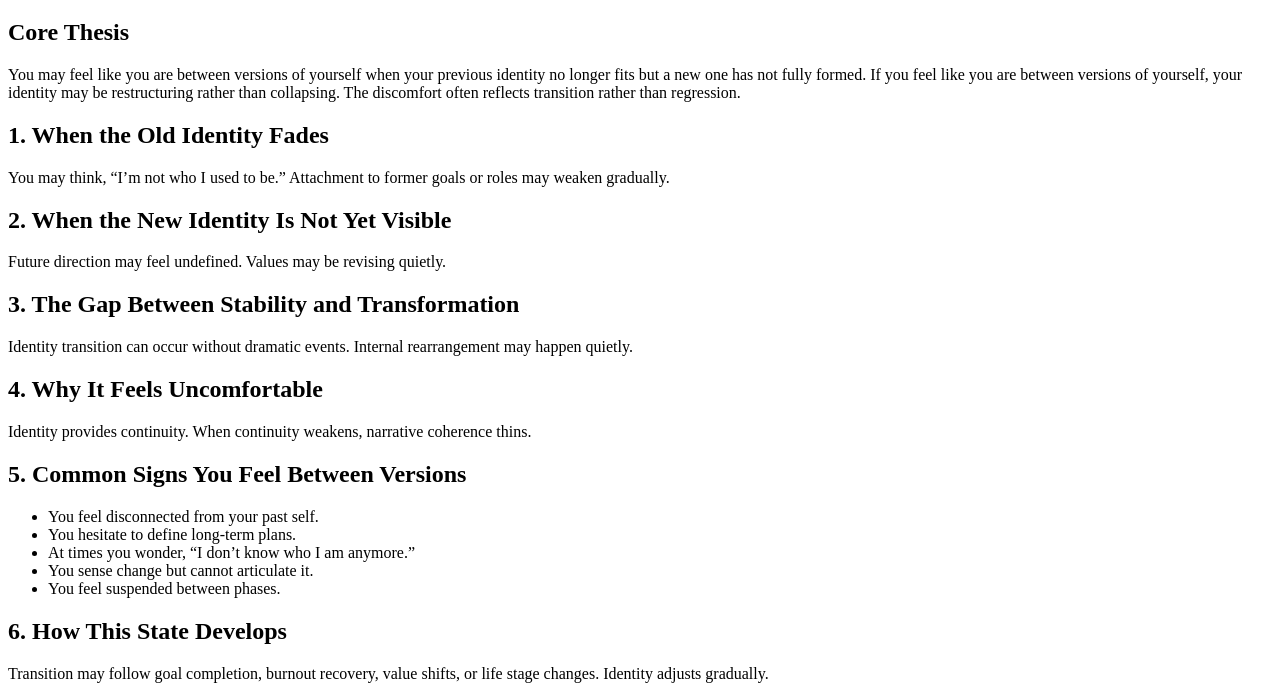
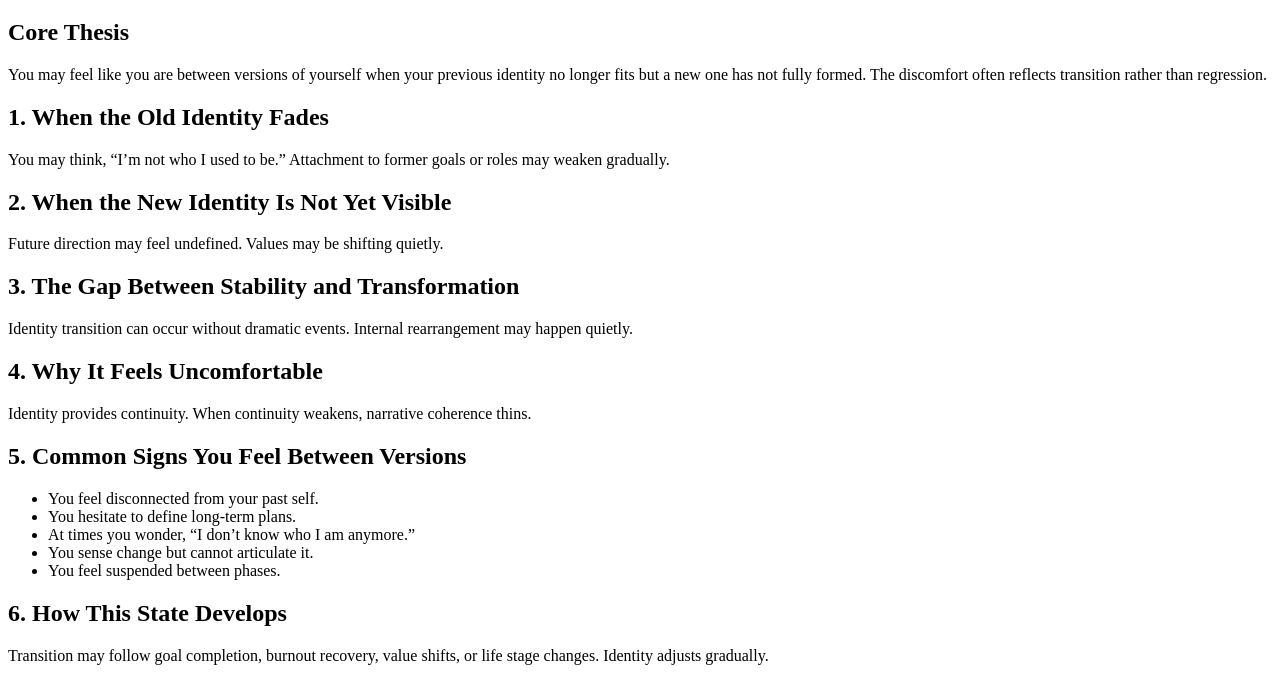
Before and after one commit to mozartltv-creator/67-between-versions-of-myself, a plain HTML site: page index.html in a window 1280 px wide. Shown: the part 61-750 px from the top of the page. Drawn offline with Linux system fonts and the light colour scheme.

Commit message:
Update index.html

```diff
--- a/index.html
+++ b/index.html
@@ -14,7 +14,6 @@
 <h2>Core Thesis</h2>
 <p>
 You may feel like you are between versions of yourself when your previous identity no longer fits but a new one has not fully formed.
-If you feel like you are between versions of yourself, your identity may be restructuring rather than collapsing.
 The discomfort often reflects transition rather than regression.
 </p>
 
@@ -27,7 +26,7 @@ Attachment to former goals or roles may weaken gradually.
 <h2>2. When the New Identity Is Not Yet Visible</h2>
 <p>
 Future direction may feel undefined.
-Values may be revising quietly.
+Values may be shifting quietly.
 </p>
 
 <h2>3. The Gap Between Stability and Transformation</h2>
```
